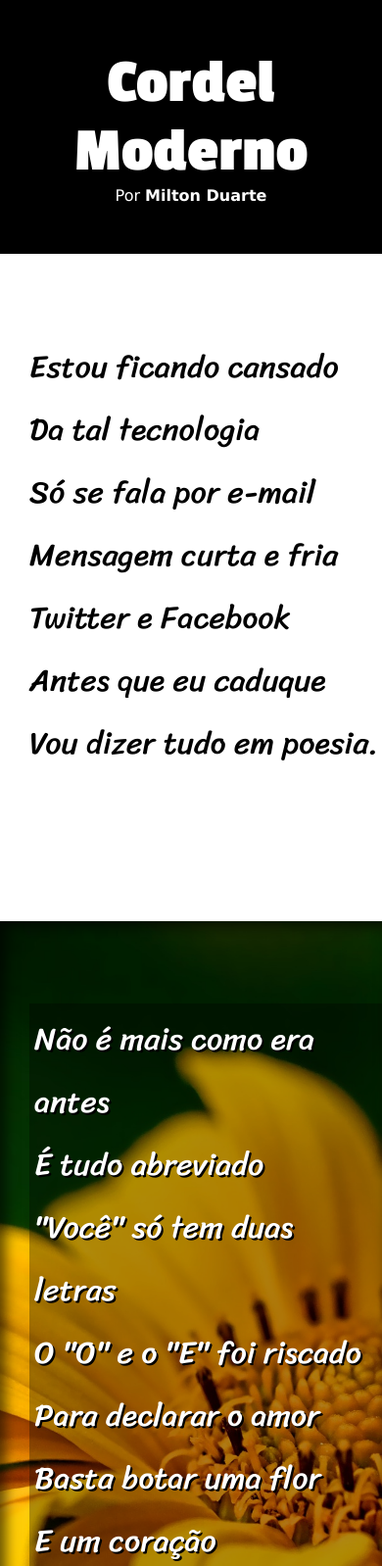
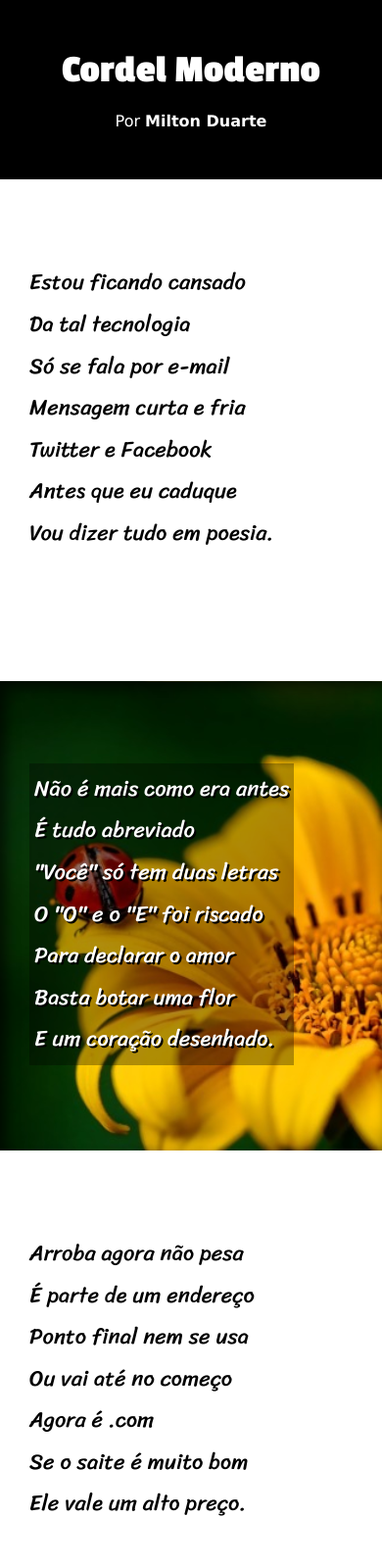
Before and after one commit to TavaresLeo/projeto-cordel, a plain HTML site: page index.html in a window 390 px wide. Shown: the top 1598 px of the page at 98% size. Drawn offline with Linux system fonts and the light colour scheme.

Commit message:
redimensionamento da página

```diff
--- a/css/style.css
+++ b/css/style.css
@@ -74,6 +74,7 @@ section.imagem {
     color: white;
     box-shadow: inset 6px 6px 13px 0px rgba(0, 0, 0, 0.616);
     background-attachment: fixed;
+
 }
 
 section.imagem p {
@@ -100,3 +101,36 @@ footer {
     text-align: center;
     padding: 10px;
 }
+
+@media screen and (max-width: 450px) {
+
+    html, body {
+        font-family: var(--fonte1)
+    }
+
+    header h1 {
+        font-size: 2.5em;
+        padding-bottom: 20px;
+        font-family: var(--fonte2);
+    }
+
+    header p {
+        font-size: 1em;
+    }
+
+    section p{
+        font-size: .7em;
+        line-height: 1.9em;
+    }
+
+    section#img01 {
+        background-image: url('../imagens/background001-pq.jpg');
+    }
+
+    footer p{
+        font-size: 0.9em;
+        text-align: center;
+
+    }
+
+}
```
Also changed, not shown: imagens/background001-pq.jpg (added).
